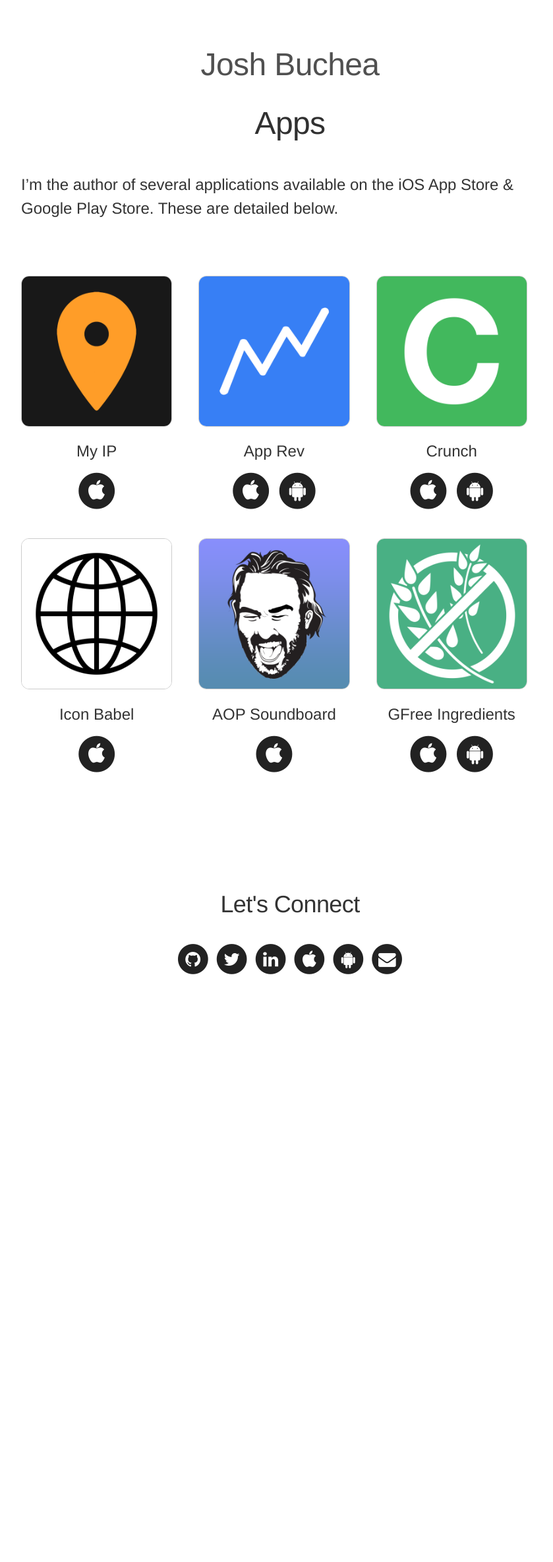
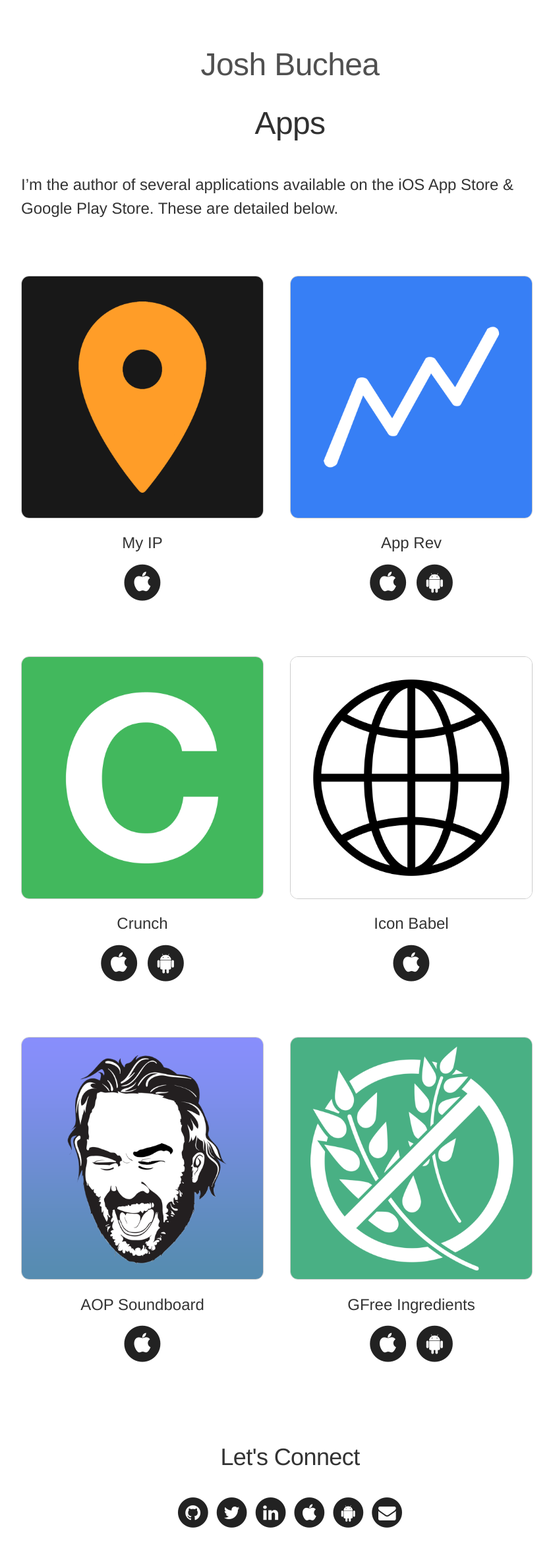
Before and after one commit to joshbuchea/joshbuchea.com, a Jekyll site: the page built from apps.md, in a window 1280 px wide. Shown: the whole page at 66% size, without its empty margins (200-1039 px from the left). Built offline with Jekyll 4.4.1, drawn with Linux system fonts in a browser that asks for light colours; nearby versions of some CDN libraries; before the commit the page ends 1530 px from its top, so only the background shows below that.

Commit message:
Style tweaks

```diff
--- a/_sass/_main.scss
+++ b/_sass/_main.scss
@@ -168,6 +168,10 @@ code {
   border-radius: 0;
 }
 
+.page, .post {
+  margin-bottom: 0;
+}
+
 .archive-item {
   margin-bottom: 1em;
 }
@@ -247,7 +251,7 @@ code {
   text-align: center;
 
   .app {
-    padding-bottom: 40px;
+    padding-bottom: 80px;
 
     a {
       border: none;
@@ -275,9 +279,9 @@ code {
     }
   }
 
-  @media (min-width: 800px) {
-    .app {
-      max-width: 33%;
-    }
-  }
+  // @media (min-width: 800px) {
+  //   .app {
+  //     max-width: 33%;
+  //   }
+  // }
 }
```
